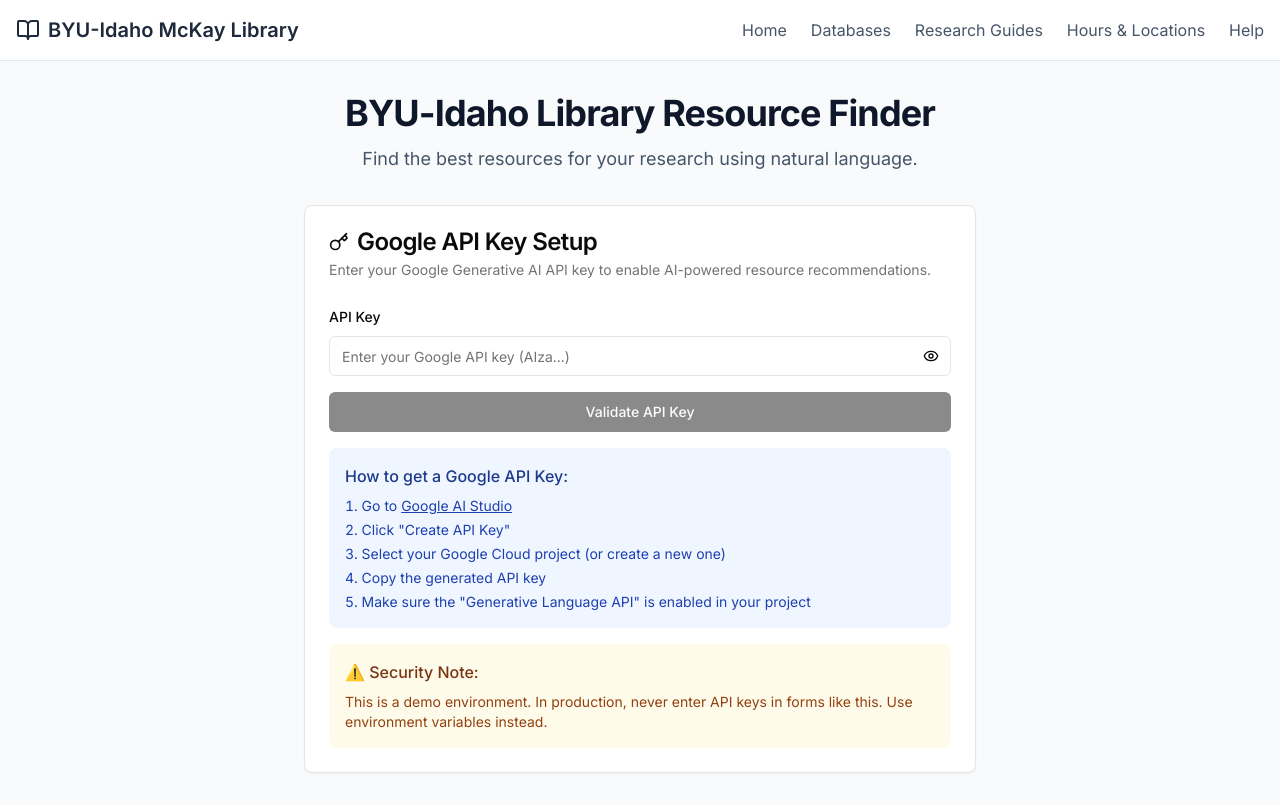
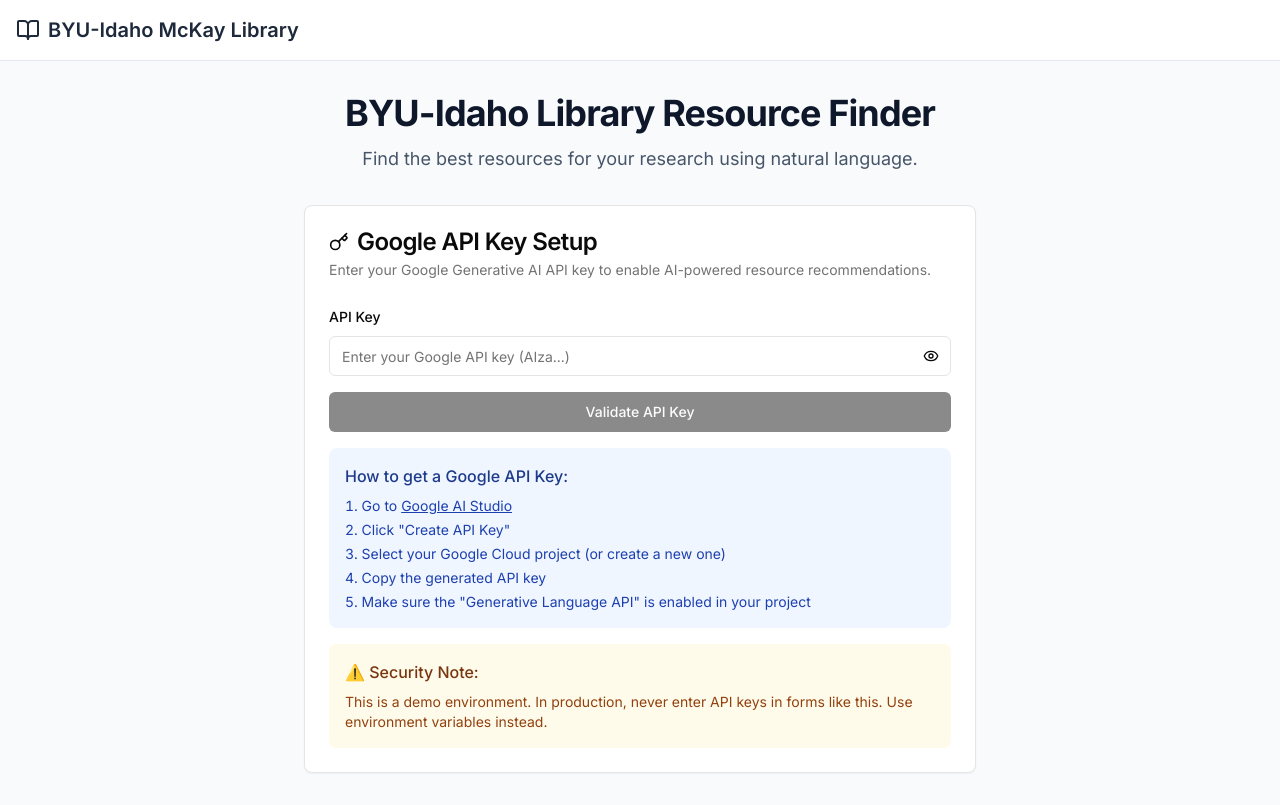
Before and after one commit to mckaymaclab/vercel-dbsearch-hn, a Next.js app: page / in a window 1280 px wide. Built offline with nearby package versions, Linux system fonts and the light colour scheme.

Commit message:
feat: remove all header links in upper right corner
Clean up header layout with logo and empty space on right

Co-authored-by: null <9288835+matjmiles@users.noreply.github.com>

```diff
--- a/components/library-header.tsx
+++ b/components/library-header.tsx
@@ -9,23 +9,7 @@ export function LibraryHeader() {
             <BookOpen className="h-6 w-6 text-slate-800" />
             <span className="text-xl font-semibold text-slate-800">BYU-Idaho McKay Library</span>
           </div>
-          <nav className="hidden md:flex space-x-6">
-            <a href="#" className="text-slate-600 hover:text-slate-900">
-              Home
-            </a>
-            <a href="#" className="text-slate-600 hover:text-slate-900">
-              Databases
-            </a>
-            <a href="#" className="text-slate-600 hover:text-slate-900">
-              Research Guides
-            </a>
-            <a href="#" className="text-slate-600 hover:text-slate-900">
-              Hours & Locations
-            </a>
-            <a href="#" className="text-slate-600 hover:text-slate-900">
-              Help
-            </a>
-          </nav>
+          <div className="hidden md:block">{/* Navigation links removed */}</div>
           <div className="md:hidden">
             <button className="text-slate-600 hover:text-slate-900">
               <svg
```
Also changed, not shown: 1 other file (tests, documents, lock files or other folders).
